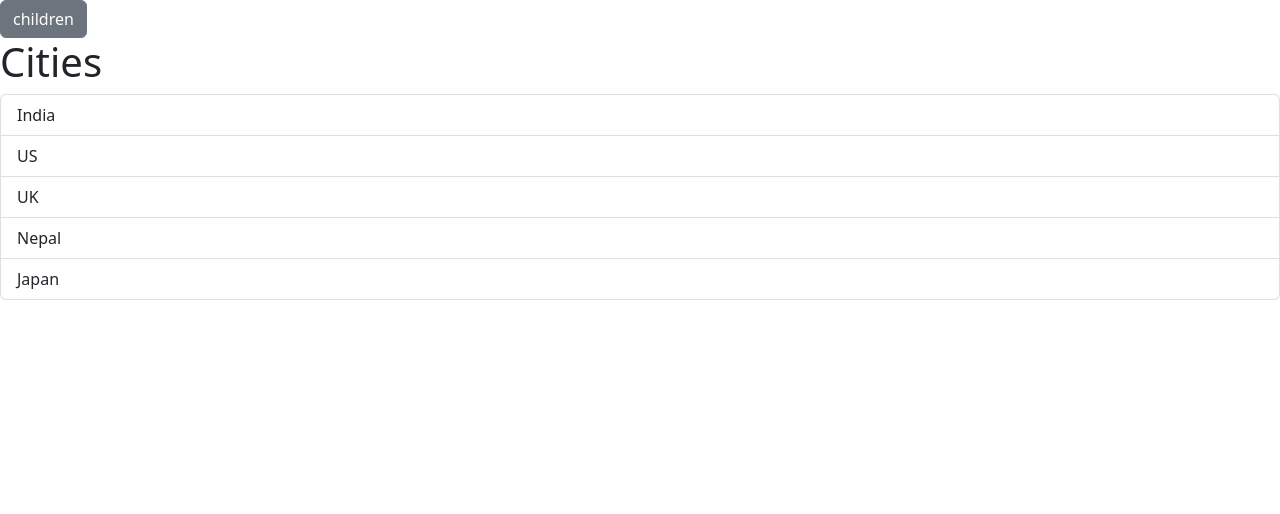
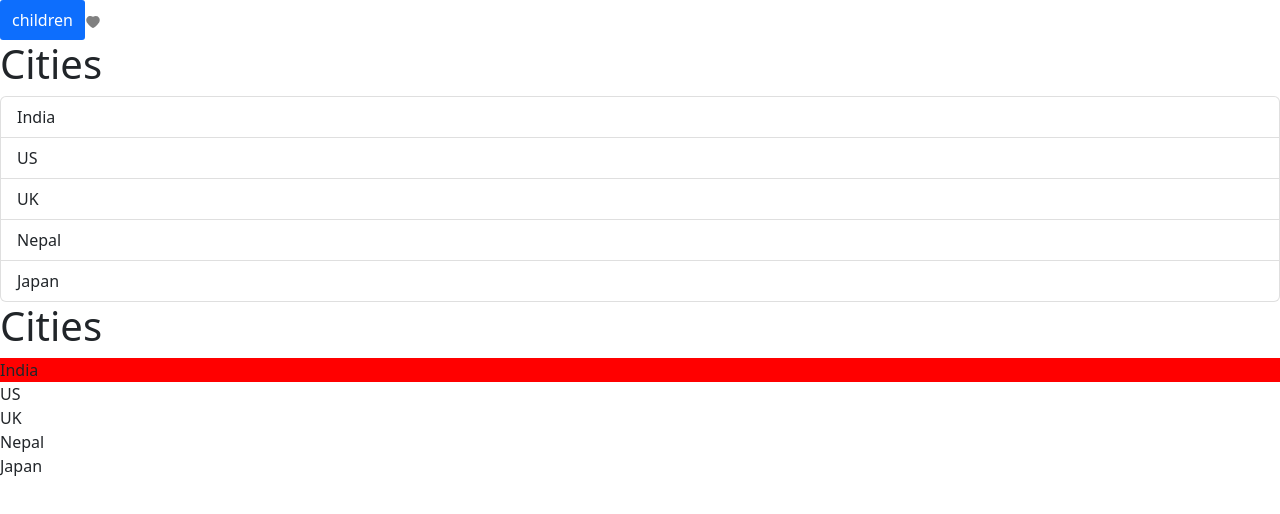
Before and after one commit to raksha-bv/learning-react, a React (Vite) app in the folder react-basics/: page / in a window 1280 px wide. Shown: the top 514 px of the page. Built offline with nearby package versions, Linux system fonts and the light colour scheme.

Commit message:
Styling Components

```diff
--- a/react-basics/package.json
+++ b/react-basics/package.json
@@ -11,7 +11,9 @@
   "dependencies": {
     "bootstrap": "^5.2.3",
     "react": "^18.2.0",
-    "react-dom": "^18.2.0"
+    "react-dom": "^18.2.0",
+    "react-icons": "^4.7.1",
+    "styled-components": "^6.1.13"
   },
   "devDependencies": {
     "@types/react": "^18.0.27",
--- a/react-basics/src/App.tsx
+++ b/react-basics/src/App.tsx
@@ -2,6 +2,8 @@ import { useState } from "react";
 import Alert from "./components/Alert";
 import Button from "./components/Button";
 import ListGroup from "./components/ListGroup";
+import ListGroup1 from "./components/ListGroup/ListGroup1";
+import Like from "./components/Like";
 
 function App() {
   let items = ["India", "US", "UK", "Nepal", "Japan"];
@@ -13,10 +15,16 @@ function App() {
       {alertVisible && (
         <Alert onClose={() => setAlertVisible(false)}>ALERT</Alert>
       )}
-      <Button color="secondary" onClick={() => setAlertVisible(true)}>
+      <Button color="primary" onClick={() => setAlertVisible(true)}>
         Hello
       </Button>
+      <Like />
       <ListGroup
+        items={items}
+        heading="Cities"
+        onSelectItem={handleSelectItem}
+      />
+      <ListGroup1
         items={items}
         heading="Cities"
         onSelectItem={handleSelectItem}
--- /dev/null
+++ b/react-basics/src/components/Button/Button.module.css
@@ -0,0 +1,10 @@
+.bttn{
+    padding: 8px 12px;
+    border-radius: 3px;
+    border:0px
+}
+
+.bttn-primary{
+    background-color: #0d6efd;
+    color: white;
+}
--- a/react-basics/src/components/Button.tsx
+++ b/react-basics/src/components/Button/Button.tsx
@@ -1,4 +1,5 @@
 import { ReactNode } from "react";
+import styles from "./Button.module.css";
 
 interface Props {
   children: string;
@@ -8,7 +9,12 @@ interface Props {
 
 const Button = ({ children, onClick, color }: Props) => {
   return (
-    <button type="button" className={"btn btn-" + color} onClick={onClick}>
+    // <button type="button" className={"btn btn-" + color} onClick={onClick}>
+    <button
+      type="button"
+      className={[styles.bttn, styles["bttn-" + color]].join(" ")}
+      onClick={onClick}
+    >
       children
     </button>
   );
--- /dev/null
+++ b/react-basics/src/components/Button/index.ts
@@ -0,0 +1,2 @@
+import Button from "./Button";
+export default Button
--- /dev/null
+++ b/react-basics/src/components/Like.tsx
@@ -0,0 +1,14 @@
+import { useState } from "react";
+import { AiFillHeart } from "react-icons/ai";
+
+const Like = () => {
+  const [liked, setLike] = useState(false);
+  return (
+    <AiFillHeart
+      onClick={() => setLike(!liked)}
+      color={liked ? "red" : "gray"}
+    />
+  );
+};
+
+export default Like;
--- /dev/null
+++ b/react-basics/src/components/ListGroup/ListGroup.module.css
@@ -0,0 +1,8 @@
+.listGroup{
+    list-style: none;
+    padding: 0;
+}
+
+.container{
+    background-color: yellowgreen;
+}
--- /dev/null
+++ b/react-basics/src/components/ListGroup/ListGroup1.tsx
@@ -0,0 +1,55 @@
+import { useState } from "react";
+import "./ListGroup.module.css";
+import styled from "styled-components";
+
+const List = styled.ul`
+  list-style: none;
+  padding: 0;
+`;
+
+const ListItem = styled.li<ListItemProps>`
+  background: ${(props) => (props.active ? "red" : "white")};
+`;
+
+interface ListItemProps {
+  active: boolean;
+}
+
+interface Props {
+  items: string[];
+  heading: string;
+  onSelectItem: (item: string) => void;
+}
+
+function ListGroup({ items, heading, onSelectItem }: Props) {
+  //   items = [];
+  const [selectedIndex, setSelectedIndex] = useState(0);
+
+  return (
+    <>
+      <h1>{heading}</h1>
+      {items.length == 0 && <p>No items found</p>}
+      <List>
+        {items.map((item, index) => (
+          <ListItem
+            active={selectedIndex === index}
+            // className={
+            //   selectedIndex === index
+            //     ? "list-group-item active"
+            //     : "list-group-item"
+            // }
+            key={item}
+            onClick={() => {
+              setSelectedIndex(index);
+              onSelectItem(item);
+            }}
+          >
+            {item}
+          </ListItem>
+        ))}
+      </List>
+    </>
+  );
+}
+
+export default ListGroup;
--- /dev/null
+++ b/react-basics/src/components/ListGroup/index.ts
@@ -0,0 +1,2 @@
+import ListGroup from "./ListGroup";
+export default ListGroup
```
Also changed, not shown: react-basics/src/components/ListGroup/ListGroup.tsx (renamed from react-basics/src/components/ListGroup.tsx), 1 other file (tests, documents, lock files or other folders).
